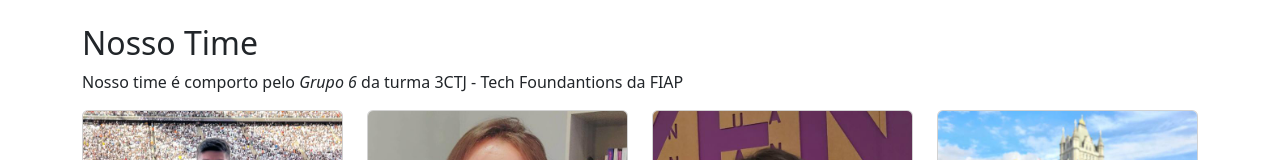
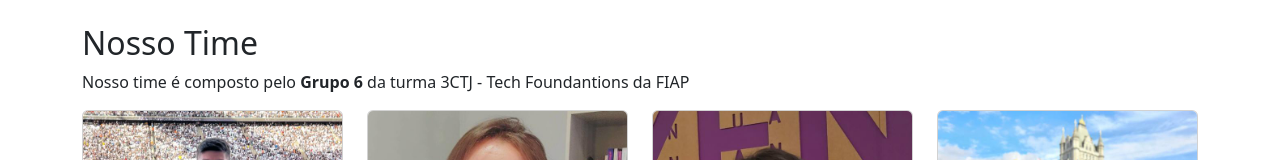
Before and after one commit to GRUPO6-3CTJ/FIAP_NEWS, a plain HTML site: page frontend/about.html in a window 1280 px wide. Shown: the part 335-495 px from the top of the page. Drawn offline with Linux system fonts and the light colour scheme.

Commit message:
Update about.html

```diff
--- a/frontend/about.html
+++ b/frontend/about.html
@@ -38,7 +38,7 @@
         <div class="container">
             <div class="col-lg-8">
              <h2>Nosso Time</h2>
-             <p>Nosso time é comporto pelo <em>Grupo 6</em> da turma 3CTJ - Tech Foundantions da FIAP</p>
+             <p>Nosso time é composto pelo <strong>Grupo 6</strong> da turma 3CTJ - Tech Foundantions da FIAP</p>
             </div>
         </div>
         <!-- Team Members-->
```
